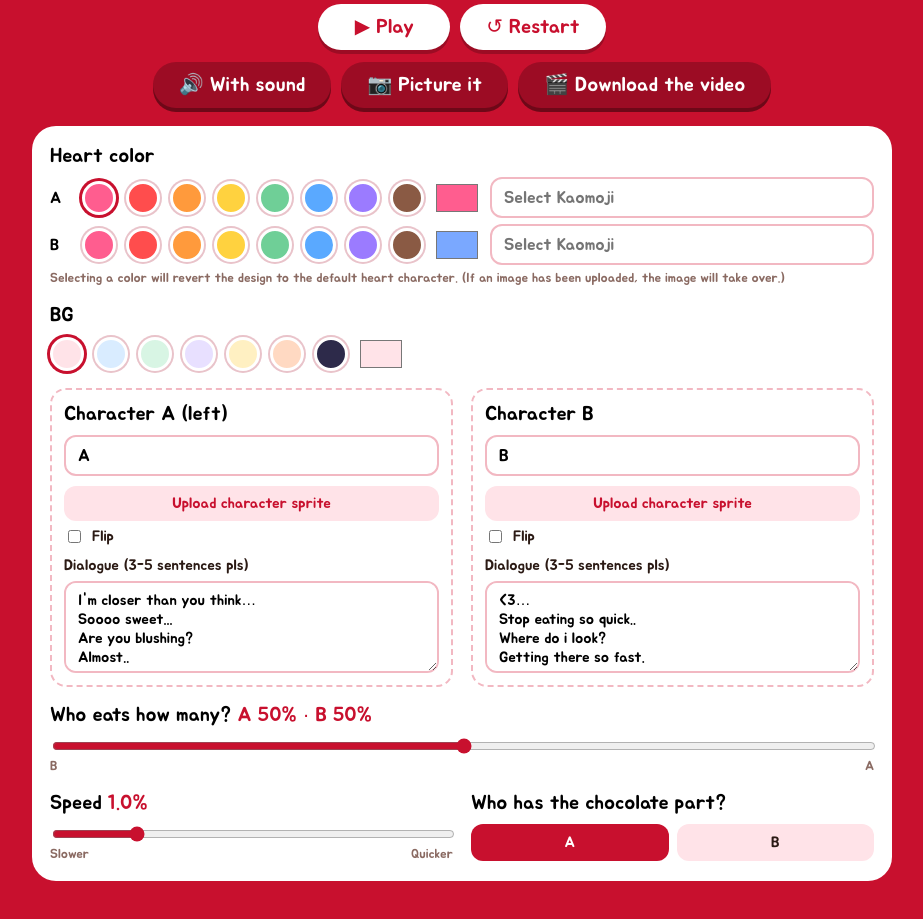
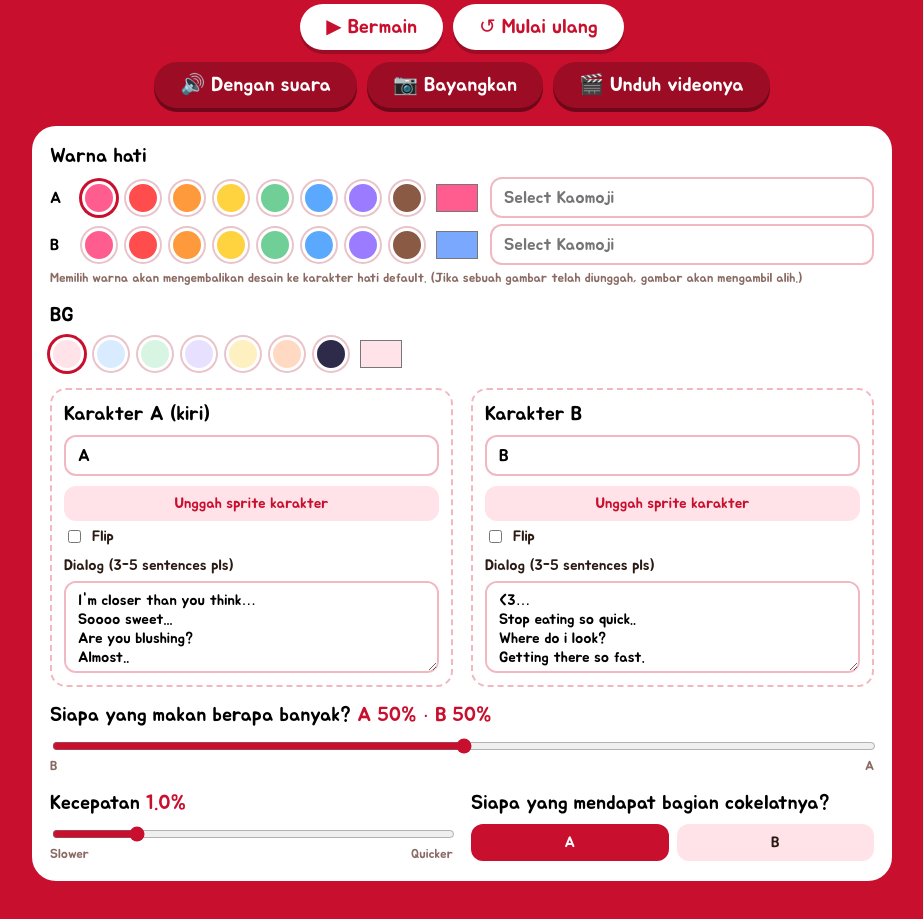
Before and after one commit to Tank911/pepero-day, a plain HTML site: page index.html in a window 1280 px wide. Shown: the part 579-1498 px from the top of the page, without its empty margins (178-1101 px from the left). Drawn offline with Linux system fonts and the light colour scheme.

Commit message:
Indonesia translate

```diff
--- a/index.html
+++ b/index.html
@@ -1,7 +1,7 @@
 <!-- I just copied this from https://web.archive.org/web/20261111214306id_/https://dnjaqot100.github.io/Pocky-day/ and englishified it sorry if it looks awful blame "dnjaqot100" -->
 
 <!DOCTYPE html>
-<html lang="en">
+<html lang="id">
 <head>
 <meta charset="utf-8">
 <meta name="viewport" content="width=device-width, initial-scale=1">
@@ -142,7 +142,7 @@ input[type=range]{width:100%; accent-color:var(--red)}
 <div class="wrap">
   <header>
     <h1>Pocky Day 11.11</h1>
-    <p>One Pocky stick, shared by two until the very end</p>
+    <p>Satu Pocky stick, dibagi oleh dua orang sampai akhir</p>
   </header>
 
   <div class="stage" id="stage">
@@ -157,27 +157,27 @@ input[type=range]{width:100%; accent-color:var(--red)}
   </div>
 
   <div class="bar">
-    <button id="play">▶ Play</button>
-    <button id="reset">↺ Restart</button>
+    <button id="play">▶ Bermain</button>
+    <button id="reset">↺ Mulai ulang</button>
   </div>
   <div class="bar second">
-    <button id="snd" class="sub">🔊 With sound</button>
-    <button id="shot" class="sub">📷 Picture it</button>
-    <button id="vid" class="sub">🎬 Download the video</button>
+    <button id="snd" class="sub">🔊 Dengan suara</button>
+    <button id="shot" class="sub">📷 Bayangkan</button>
+    <button id="vid" class="sub">🎬 Unduh videonya</button>
   </div>
   <div class="vmsg" id="vst" hidden></div>
   <div class="result" id="result" hidden>
     <video id="rv" controls playsinline></video>
     <div class="acts"><a id="rsave" class="dlbtn" href="#" download="Pocky-day.mp4" role="button">⬇ Download</a><button id="rclose" class="ghost">Exit</button></div>
-    <div class="vhint">If the download doesn't work, long-press (or right-click) the video above to save it.</div>
+    <div class="vhint">Jika unduhan tidak berhasil, tekan lama (atau right-click) klik video di atas untuk menyimpannya.</div>
   </div>
 
   <div class="panel">
     <div class="full">
-      <h2>Heart color</h2>
+      <h2>Warna hati</h2>
       <div class="hrow"><b class="hl">A</b><div class="swatches" id="swA"><input type="color" id="hcA" value="#ff5d8f" aria-label="Color A"></div><input type="text" id="kaoA" class="kao" placeholder="Select Kaomoji" maxlength="14" aria-label="Kaomoji A"></div>
       <div class="hrow"><b class="hl">B</b><div class="swatches" id="swB"><input type="color" id="hcB" value="#7aa8ff" aria-label="Color B"></div><input type="text" id="kaoB" class="kao" placeholder="Select Kaomoji" maxlength="14" aria-label="Kaomoji B"></div>
-      <div class="note">Selecting a color will revert the design to the default heart character. (If an image has been uploaded, the image will take over.)</div>
+      <div class="note">Memilih warna akan mengembalikan desain ke karakter hati default. (Jika sebuah gambar telah diunggah, gambar akan mengambil alih.)</div>
     </div>
 
     <div class="full">
@@ -186,38 +186,38 @@ input[type=range]{width:100%; accent-color:var(--red)}
     </div>
 
     <div class="who">
-      <h2>Character A (left)</h2>
+      <h2>Karakter A (kiri)</h2>
       <input type="text" id="inA" value="A" maxlength="12" aria-label="Name">
       <div class="row">
-        <label class="file">Upload character sprite<input type="file" id="fileA" accept="image/*"></label>
+        <label class="file">Unggah sprite karakter<input type="file" id="fileA" accept="image/*"></label>
         <label class="chk"><input type="checkbox" id="flipA"> Flip</label>
       </div>
-      <div class="row"><label for="tiA">Dialogue (3-5 sentences pls)</label><textarea id="tiA"></textarea></div>
+      <div class="row"><label for="tiA">Dialog (3-5 sentences pls)</label><textarea id="tiA"></textarea></div>
     </div>
     <div class="who">
-      <h2>Character B</h2>
+      <h2>Karakter B</h2>
       <input type="text" id="inB" value="B" maxlength="12" aria-label="Name">
       <div class="row">
-        <label class="file">Upload character sprite<input type="file" id="fileB" accept="image/*"></label>
+        <label class="file">Unggah sprite karakter<input type="file" id="fileB" accept="image/*"></label>
         <label class="chk"><input type="checkbox" id="flipB"> Flip</label>
       </div>
-      <div class="row"><label for="tiB">Dialogue (3-5 sentences pls)</label><textarea id="tiB"></textarea></div>
+      <div class="row"><label for="tiB">Dialog (3-5 sentences pls)</label><textarea id="tiB"></textarea></div>
     </div>
 
     <div class="full">
-      <h2>Who eats how many? <span class="val" id="shareVal"></span></h2>
+      <h2>Siapa yang makan berapa banyak? <span class="val" id="shareVal"></span></h2>
       <input type="range" id="share" min="10" max="90" value="50" aria-label="A">
       <div class="ends"><span>B</span><span>A</span></div>
     </div>
 
     <div>
-      <h2>Speed <span class="val" id="spdVal"></span></h2>
+      <h2>Kecepatan <span class="val" id="spdVal"></span></h2>
       <input type="range" id="spd" min="0.5" max="3" step="0.1" value="1" aria-label="Speed">
       <div class="ends"><span>Slower</span><span>Quicker</span></div>
     </div>
 
     <div>
-      <h2>Who has the chocolate part?</h2>
+      <h2>Siapa yang mendapat bagian cokelatnya?</h2>
       <div class="seg">
         <label><input type="radio" name="choc" value="A" checked>A</label>
         <label><input type="radio" name="choc" value="B">B</label>
```
